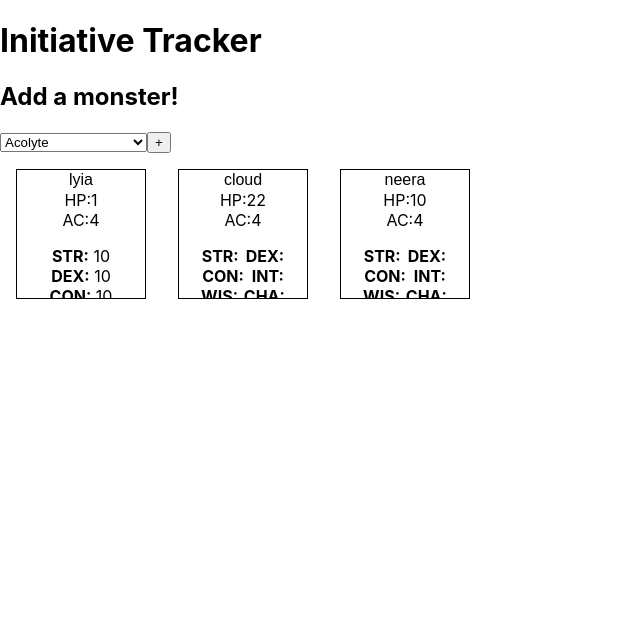
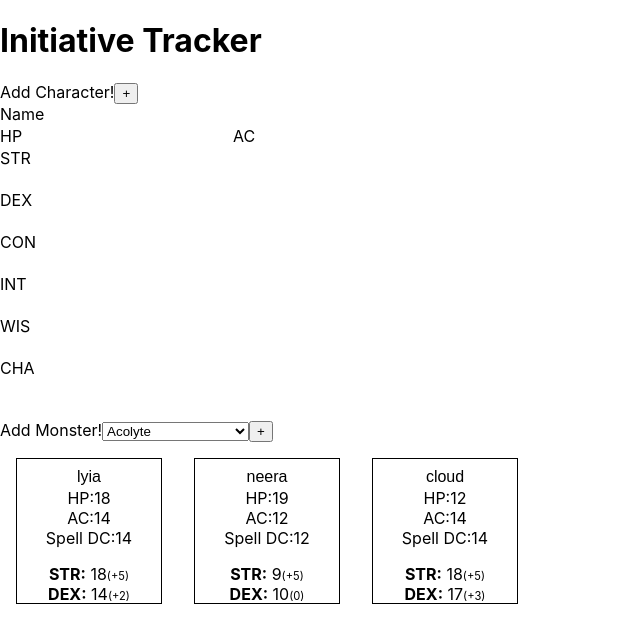
Before and after one commit to billbaincodes/dnd5e-initiative-tracker, a React (Create React App) app: page / in a window 1280 px wide. Shown: the top 642 px of the page, without its empty margins (0-640 px from the left). Built offline with nearby package versions, Linux system fonts and the light colour scheme.

Commit message:
add ability mods, create characterForm component

```diff
--- a/src/App.css
+++ b/src/App.css
@@ -16,35 +16,53 @@
   border: 1px solid black;
   transition: 1s;
   margin: 1rem;
+  padding: 0.5rem;
   overflow: hidden;
 }
 
 .character-card:hover {
   height: 15rem;
   width: 15rem;
-  overflow: scroll;
+  overflow-y: scroll;
 }
 
 .stat-block {
   display: flex;
   flex-wrap: wrap;
   justify-content: space-around;
+  align-content: flex-start;
   padding: 1rem;
-  width: 70%;
+  width: 90%;
 }
 
 .stat {
 
 }
 
+.ability-mod {
+  font-size: .7rem;
+}
+
+.stat-input {
+width: 4rem;
+}
+
 input {
   text-align: center;
-  width: 100%;
   font-size: 1rem;
   border: none;
-  -webkit-highlight-color: none;
+  transition: 1s;
+  border-bottom: 1px solid white;
 }
 
-label {
-  display:inline;
+input:hover {
+  border-bottom: 1px solid rgb(170, 170, 170);
 }
+
+textarea {
+  border: 1px solid white;
+  transition: 1s;
+}
+textarea:hover {
+  border: 1px solid rgb(170, 170, 170);
+}
--- a/src/components/CharacterCard.js
+++ b/src/components/CharacterCard.js
@@ -1,31 +1,98 @@
-import React from 'react'
+import React from "react";
 
-const CharacterCard = ({ data, nameSetter, initSetter, initSorter, removeCharacter }) => {
+const CharacterCard = ({
+  data,
+  nameSetter,
+  initSetter,
+  initSorter,
+  removeCharacter
+}) => {
+
+  let modFinder = (int) => {
+    let mod = 300
+    if (int === 1) {
+      mod = <span className="ability-mod">&#40;-5&#41;</span>
+    } else if (int > 1 && int < 4) {
+      mod = <span className="ability-mod">&#40;-4&#41;</span>
+    } else if (int > 3 && int < 6) {
+      mod = <span className="ability-mod">&#40;-3&#41;</span>
+    } else if (int > 5 && int < 8) {
+      mod = <span className="ability-mod">&#40;-2&#41;</span>
+    } else if (int > 7 && int < 10) {
+      mod = <span className="ability-mod">&#40;-1&#41;</span>
+    } else if (int > 9 && int < 12) {
+      mod = <span className="ability-mod">&#40;0&#41;</span>
+    } else if (int > 11 && int < 14) {
+      mod = <span className="ability-mod">&#40;+1&#41;</span>
+    } else if (int > 13 && int < 16) {
+      mod = <span className="ability-mod">&#40;+2&#41;</span>
+    } else if (int > 15 && int < 18) {
+      mod = <span className="ability-mod">&#40;+3&#41;</span>
+    } else if (int > 17 && int < 20) {
+      mod = <span className="ability-mod">&#40;+4&#41;</span>
+    } else if (int > 19 && int < 22) {
+      mod = <span className="ability-mod">&#40;+5&#41;</span>
+    } else {
+      mod = <span>HI</span>
+    }
+    return mod
+  }
 
 
-  return(
+
+  return (
     <div className="character-card">
-      <input id={data.id} onChange={(event) => nameSetter(event)} value={data.name}></input>
+      <input
+        id={data.id}
+        onChange={event => nameSetter(event)}
+        value={data.name}
+      />
       <span>HP:{data.hit_points}</span>
       <span>AC:{data.armor_class}</span>
+      <span>Spell DC:{data.armor_class}</span>
+
       <div className="stat-block">
-        <span className="stat"><b>STR:</b> {data.strength}</span>
-        <span className="stat"><b>DEX:</b> {data.dexterity}</span>
-        <span className="stat"><b>CON:</b> {data.constitution}</span>
-        <span className="stat"><b>INT:</b> {data.intelligence}</span>
-        <span className="stat"><b>WIS:</b> {data.wisdom}</span>
-        <span className="stat"><b>CHA:</b> {data.charisma}</span>
+        <span className="stat">
+          <b>STR:</b> {data.strength}
+          {modFinder(20)}
+        </span>
+        <span className="stat">
+          <b>DEX:</b> {data.dexterity}
+          {modFinder(data.dexterity)}
+        </span>
+        <span className="stat">
+          <b>CON:</b> {data.constitution}
+          {modFinder(data.constitution)}
+        </span>
+        <span className="stat">
+          <b>INT:</b> {data.intelligence}
+          {modFinder(data.intelligence)}
+        </span>
+        <span className="stat">
+          <b>WIS:</b> {data.wisdom}
+          {modFinder(data.wisdom)}
+        </span>
+        <span className="stat">
+          <b>CHA:</b> {data.charisma}
+          {modFinder(data.charisma)}
+        </span>
       </div>
       <div>
-      <div>Conditions</div>
-      <textarea></textarea>
+        <div>Conditions</div>
+        <textarea />
       </div>
+      <label>Initiative</label>
+      <input
+        id={data.id}
+        onBlur={initSorter}
+        onChange={event => initSetter(event)}
+        value={data.init}
+      />
+      <button id={data.id} onClick={event => removeCharacter(event)}>
+        Remove character
+      </button>
+    </div>
+  );
+};
 
-      <label>Initiative</label>
-      <input id={data.id} onBlur={initSorter} onChange={(event) => initSetter(event)} value={data.init}></input>
-      <button id={data.id} onClick={(event) => removeCharacter(event)}>Remove character</button>
-    </div>
-  )
-}
-
-export default CharacterCard
+export default CharacterCard;
--- /dev/null
+++ b/src/components/CharacterForm.js
@@ -0,0 +1,35 @@
+import React from 'react'
+
+const CharacterForm = () => {
+  return(
+    <form>
+      <div>
+        <label>Name</label>
+        <input/>
+      </div>
+      <div>
+        <label>HP</label>
+        <input/>
+        <label>AC</label>
+        <input/>
+      </div>
+      <div className="stat-input">
+        <label>STR</label>
+        <input/>
+        <label>DEX</label>
+        <input/>
+        <label>CON</label>
+        <input/>
+        <label>INT</label>
+        <input/>
+        <label>WIS</label>
+        <input/>
+        <label>CHA</label>
+      </div>
+      <input/>
+
+    </form>
+  )
+}
+
+export default CharacterForm
--- a/src/components/Tracker.js
+++ b/src/components/Tracker.js
@@ -1,166 +1,205 @@
 import React, { Component } from "react";
 import CharacterCard from "./CharacterCard.js";
+import CharacterForm from "./CharacterForm.js"
 
 class Tracker extends Component {
-
   state = {
     characterData: [
-      { id: 1, name: "lyia", hit_points: 1, armor_class: 4, init: 20, "strength": 10,
-      "dexterity": 10,
-      "constitution": 10,
-      "intelligence": 10,
-      "wisdom": 14,
-      "charisma": 11, },
-      { id: 2, name: "neera", hit_points: 10, armor_class: 4, init: 5 },
-      { id: 3, name: "cloud", hit_points: 22, armor_class: 4, init: 10 }
-    ],
-    monsterList: [
       {
-        "_id": "5bce91465b7768e7920181a3",
-        "index": 2,
-        "name": "Acolyte",
-        "size": "Medium",
-        "type": "humanoid",
-        "subtype": "any race",
-        "alignment": "any alignment",
-        "armor_class": 10,
-        "hit_points": 9,
-        "hit_dice": "2d8",
-        "speed": "30 ft.",
-        "strength": 10,
-        "dexterity": 10,
-        "constitution": 10,
-        "intelligence": 10,
-        "wisdom": 14,
-        "charisma": 11,
-        "medicine": 4,
-        "religion": 2,
-        "damage_vulnerabilities": "",
-        "damage_resistances": "",
-        "damage_immunities": "",
-        "condition_immunities": "",
-        "senses": "passive Perception 12",
-        "languages": "any one language (usually Common)",
-        "challenge_rating": 0.25,
-        "special_abilities": [
+        id: 1,
+        name: "lyia",
+        hit_points: 18,
+        armor_class: 14,
+        init: 20,
+        strength: 18,
+        dexterity: 14,
+        constitution: 14,
+        intelligence: 13,
+        wisdom: 12,
+        charisma: 3
+      },
       {
-            "attack_bonus": 0,
-            "desc": "The acolyte is a 1st-level spellcaster. Its spellcasting ability is Wisdom (spell save DC 12, +4 to hit with spell attacks). The acolyte has following cleric spells prepared:\n\n• Cantrips (at will): light, sacred flame, thaumaturgy\n• 1st level (3 slots): bless, cure wounds, sanctuary",
-            "name": "Spellcasting"
+        id: 2,
+        name: "neera",
+        hit_points: 19,
+        armor_class: 12,
+        init: 10,
+        strength: 9,
+        dexterity: 10,
+        constitution: 10,
+        intelligence: 10,
+        wisdom: 12,
+        charisma: 11
+      },
+      {
+        id: 3,
+        name: "cloud",
+        hit_points: 12,
+        armor_class: 14,
+        init: 10,
+        strength: 18,
+        dexterity: 17,
+        constitution: 18,
+        intelligence: 19,
+        wisdom: 18,
+        charisma: 17
       }
     ],
-        "actions": [
+    monsterData: [
       {
-            "damage_dice": "1d4",
-            "attack_bonus": 2,
-            "desc": "Melee Weapon Attack: +2 to hit, reach 5 ft., one target. Hit: 2 (1d4) bludgeoning damage.",
-            "name": "Club"
+        _id: "5bce91465b7768e7920181a3",
+        index: 2,
+        name: "Acolyte",
+        size: "Medium",
+        type: "humanoid",
+        subtype: "any race",
+        alignment: "any alignment",
+        armor_class: 10,
+        hit_points: 9,
+        hit_dice: "2d8",
+        speed: "30 ft.",
+        strength: 10,
+        dexterity: 10,
+        constitution: 10,
+        intelligence: 10,
+        wisdom: 14,
+        charisma: 11,
+        medicine: 4,
+        religion: 2,
+        damage_vulnerabilities: "",
+        damage_resistances: "",
+        damage_immunities: "",
+        condition_immunities: "",
+        senses: "passive Perception 12",
+        languages: "any one language (usually Common)",
+        challenge_rating: 0.25,
+        special_abilities: [
+          {
+            attack_bonus: 0,
+            desc:
+              "The acolyte is a 1st-level spellcaster. Its spellcasting ability is Wisdom (spell save DC 12, +4 to hit with spell attacks). The acolyte has following cleric spells prepared:\n\n• Cantrips (at will): light, sacred flame, thaumaturgy\n• 1st level (3 slots): bless, cure wounds, sanctuary",
+            name: "Spellcasting"
           }
         ],
-        "url": "http://www.dnd5eapi.co/api/monsters/2"
+        actions: [
+          {
+            damage_dice: "1d4",
+            attack_bonus: 2,
+            desc:
+              "Melee Weapon Attack: +2 to hit, reach 5 ft., one target. Hit: 2 (1d4) bludgeoning damage.",
+            name: "Club"
+          }
+        ],
+        url: "http://www.dnd5eapi.co/api/monsters/2"
       },
       {
-        "_id": "5bce91465b7768e792018228",
-        "index": 135,
-        "name": "Giant Rat (Diseased)",
-        "size": "Small",
-        "type": "beast",
-        "subtype": "",
-        "alignment": "unaligned",
-        "armor_class": 12,
-        "hit_points": 7,
-        "hit_dice": "2d6",
-        "speed": "30 ft.",
-        "strength": 7,
-        "dexterity": 15,
-        "constitution": 11,
-        "intelligence": 2,
-        "wisdom": 10,
-        "charisma": 4,
-        "damage_vulnerabilities": "",
-        "damage_resistances": "",
-        "damage_immunities": "",
-        "condition_immunities": "",
-        "senses": "darkvision 60 ft., passive Perception 10",
-        "languages": "",
-        "challenge_rating": 0.125,
-        "actions": [
+        _id: "5bce91465b7768e792018228",
+        index: 135,
+        name: "Giant Rat (Diseased)",
+        size: "Small",
+        type: "beast",
+        subtype: "",
+        alignment: "unaligned",
+        armor_class: 12,
+        hit_points: 7,
+        hit_dice: "2d6",
+        speed: "30 ft.",
+        strength: 7,
+        dexterity: 15,
+        constitution: 11,
+        intelligence: 2,
+        wisdom: 10,
+        charisma: 4,
+        damage_vulnerabilities: "",
+        damage_resistances: "",
+        damage_immunities: "",
+        condition_immunities: "",
+        senses: "darkvision 60 ft., passive Perception 10",
+        languages: "",
+        challenge_rating: 0.125,
+        actions: [
           {
-            "damage_bonus": 2,
-            "damage_dice": "1d4",
-            "attack_bonus": 4,
-            "desc": "Melee Weapon Attack: +4 to hit, reach 5 ft., one target. Hit: 3 (1d4 + 2) piercing damage. If the target is a creature, it must succeed on a DC 10 Constitution saving throw or contract a disease. Until the disease is cured, the target can't regain hit points except by magical means, and the target's hit point maximum decreases by 3 (1d6) every 24 hours. If the target's hit point maximum drops to 0 as a result of this disease, the target dies.",
-            "name": "Bite"
+            damage_bonus: 2,
+            damage_dice: "1d4",
+            attack_bonus: 4,
+            desc:
+              "Melee Weapon Attack: +4 to hit, reach 5 ft., one target. Hit: 3 (1d4 + 2) piercing damage. If the target is a creature, it must succeed on a DC 10 Constitution saving throw or contract a disease. Until the disease is cured, the target can't regain hit points except by magical means, and the target's hit point maximum decreases by 3 (1d6) every 24 hours. If the target's hit point maximum drops to 0 as a result of this disease, the target dies.",
+            name: "Bite"
           }
         ],
-        "url": "http://www.dnd5eapi.co/api/monsters/135"
+        url: "http://www.dnd5eapi.co/api/monsters/135"
       },
       {
-        "_id": "5bce91465b7768e7920182b7",
-        "index": 277,
-        "name": "Swarm of Quippers",
-        "size": "Medium",
-        "type": "swarm of Tiny beasts",
-        "subtype": "",
-        "alignment": "unaligned",
-        "armor_class": 13,
-        "hit_points": 28,
-        "hit_dice": "8d8",
-        "speed": "0 ft., swim 40 ft.",
-        "strength": 13,
-        "dexterity": 16,
-        "constitution": 9,
-        "intelligence": 1,
-        "wisdom": 7,
-        "charisma": 2,
-        "damage_vulnerabilities": "",
-        "damage_resistances": "bludgeoning, piercing, slashing",
-        "damage_immunities": "",
-        "condition_immunities": "charmed, frightened, grappled, paralyzed, petrified, prone, restrained, stunned",
-        "senses": "darkvision 60 ft., passive Perception 8",
-        "languages": "",
-        "challenge_rating": 1,
-        "special_abilities": [
+        _id: "5bce91465b7768e7920182b7",
+        index: 277,
+        name: "Swarm of Quippers",
+        size: "Medium",
+        type: "swarm of Tiny beasts",
+        subtype: "",
+        alignment: "unaligned",
+        armor_class: 13,
+        hit_points: 28,
+        hit_dice: "8d8",
+        speed: "0 ft., swim 40 ft.",
+        strength: 13,
+        dexterity: 16,
+        constitution: 9,
+        intelligence: 1,
+        wisdom: 7,
+        charisma: 2,
+        damage_vulnerabilities: "",
+        damage_resistances: "bludgeoning, piercing, slashing",
+        damage_immunities: "",
+        condition_immunities:
+          "charmed, frightened, grappled, paralyzed, petrified, prone, restrained, stunned",
+        senses: "darkvision 60 ft., passive Perception 8",
+        languages: "",
+        challenge_rating: 1,
+        special_abilities: [
           {
-            "attack_bonus": 0,
-            "desc": "The swarm has advantage on melee attack rolls against any creature that doesn't have all its hit points.",
-            "name": "Blood Frenzy"
+            attack_bonus: 0,
+            desc:
+              "The swarm has advantage on melee attack rolls against any creature that doesn't have all its hit points.",
+            name: "Blood Frenzy"
           },
           {
-            "attack_bonus": 0,
-            "desc": "The swarm can occupy another creature's space and vice versa, and the swarm can move through any opening large enough for a Tiny quipper. The swarm can't regain hit points or gain temporary hit points.",
-            "name": "Swarm"
+            attack_bonus: 0,
+            desc:
+              "The swarm can occupy another creature's space and vice versa, and the swarm can move through any opening large enough for a Tiny quipper. The swarm can't regain hit points or gain temporary hit points.",
+            name: "Swarm"
           },
           {
-            "attack_bonus": 0,
-            "desc": "The swarm can breathe only underwater.",
-            "name": "Water Breathing"
+            attack_bonus: 0,
+            desc: "The swarm can breathe only underwater.",
+            name: "Water Breathing"
           }
         ],
-        "actions": [
+        actions: [
           {
-            "damage_dice": "4d6",
-            "attack_bonus": 5,
-            "desc": "Melee Weapon Attack: +5 to hit, reach 0 ft., one creature in the swarm's space. Hit: 14 (4d6) piercing damage, or 7 (2d6) piercing damage if the swarm has half of its hit points or fewer.",
-            "name": "Bites"
+            damage_dice: "4d6",
+            attack_bonus: 5,
+            desc:
+              "Melee Weapon Attack: +5 to hit, reach 0 ft., one creature in the swarm's space. Hit: 14 (4d6) piercing damage, or 7 (2d6) piercing damage if the swarm has half of its hit points or fewer.",
+            name: "Bites"
           }
         ],
-        "url": "http://www.dnd5eapi.co/api/monsters/277"
+        url: "http://www.dnd5eapi.co/api/monsters/277"
       }
     ],
-    currentSelection: {}
+    selectedMonster: null
   };
 
   componentDidMount() {
-    this.initSorter()
+    this.initSorter();
   }
 
   initSorter = () => {
-    console.log('heyo')
-    let sortedList = this.state.characterData.sort(function(a, b) {return b.init - a.init})
-    console.log(sortedList)
-    this.setState({ characterData : sortedList })
-
+    console.log("heyo");
+    let sortedList = this.state.characterData.sort(function(a, b) {
+      return b.init - a.init;
+    });
+    console.log(sortedList);
+    this.setState({ characterData: sortedList });
   };
 
   initSetter = event => {
@@ -184,47 +223,59 @@ class Tracker extends Component {
     });
 
     this.setState({ characterData: newList });
-  }
+  };
 
-  newCharacter = () => {
-
+  addCharacter = () => {
     //Generate Id by incrementing highest current ID. Init at 0 if no characters present
-    let lastId = 0
+    let lastId = 0;
     if (this.state.characterData.length) {
-      lastId = this.state.characterData.map(character => {
-        return character.id
-      }).sort(function(a, b) {return a - b}).pop()
+      lastId = this.state.characterData
+        .map(character => {
+          return character.id;
+        })
+        .sort(function(a, b) {
+          return a - b;
+        })
+        .pop();
     }
 
     this.state.characterData.push({
-      id: lastId+1,
+      id: lastId + 1,
       name: "New Character",
       HP: 0,
       init: 0
-    })
+    });
 
-    this.initSorter()
-  }
+    this.initSorter();
+  };
 
   //Removes character by filtering through characterData arr
-  removeCharacter = (event) => {
-    let characterId = parseInt(event.target.id)
-    let newList = this.state.characterData.filter(character => character.id !== characterId)
-    this.setState({characterData : newList})
+  removeCharacter = event => {
+    let characterId = parseInt(event.target.id);
+    let newList = this.state.characterData.filter(
+      character => character.id !== characterId
+    );
+    this.setState({ characterData: newList });
+  };
+
+  addMonster = () => {
+    console.log('monsta')
   }
 
   render() {
     return (
       <div>
-      <h2>Add a monster!</h2>
-      <select >
-      {
-        this.state.monsterList.map(monster => {
-          return (<option>{monster.name}</option>)
-        })
-      }
+        <span>Add Character!</span>
+        <button onClick={this.addCharacter}>+</button>
+        <CharacterForm />
+        <br />
+        <span>Add Monster!</span>
+        <select>
+          {this.state.monsterData.map(monster => {
+            return <option key={monster.index}> {monster.name}</option>;
+          })}
         </select>
-      <button onClick={this.newCharacter}>+</button>
+        <button onClick={this.addMonster}>+</button>
         <div className="character-list">
           {this.state.characterData.map(character => (
             <CharacterCard
@@ -237,7 +288,6 @@ class Tracker extends Component {
             />
           ))}
         </div>
-
       </div>
     );
   }
```
Lines whose indentation alone changed are shown as unchanged.
